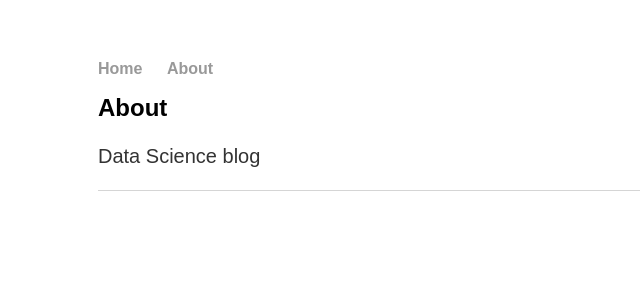
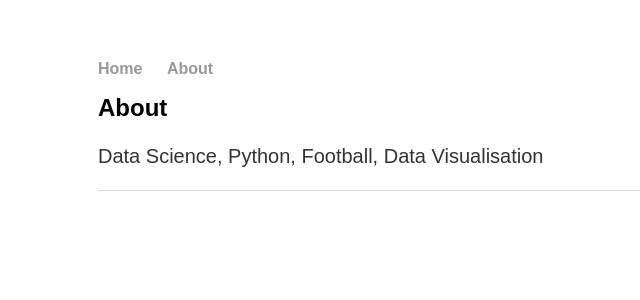
Before and after one commit to georgeball95/georgeball95.github.io, a Jekyll site: the page built from about/index.html, in a window 1280 px wide. Shown: the top 300 px of the page, without its empty margins (94-734 px from the left). Built offline with Jekyll 4.4.1, drawn with Linux system fonts in a browser that asks for light colours.

Commit message:
Update index.html

```diff
--- a/about/index.html
+++ b/about/index.html
@@ -5,4 +5,4 @@ title: About
 
 <div class="about">
 	<h1>About</h1>
-	<p>Data Science blog</p>
+	<p>Data Science, Python, Football, Data Visualisation</p>
```
